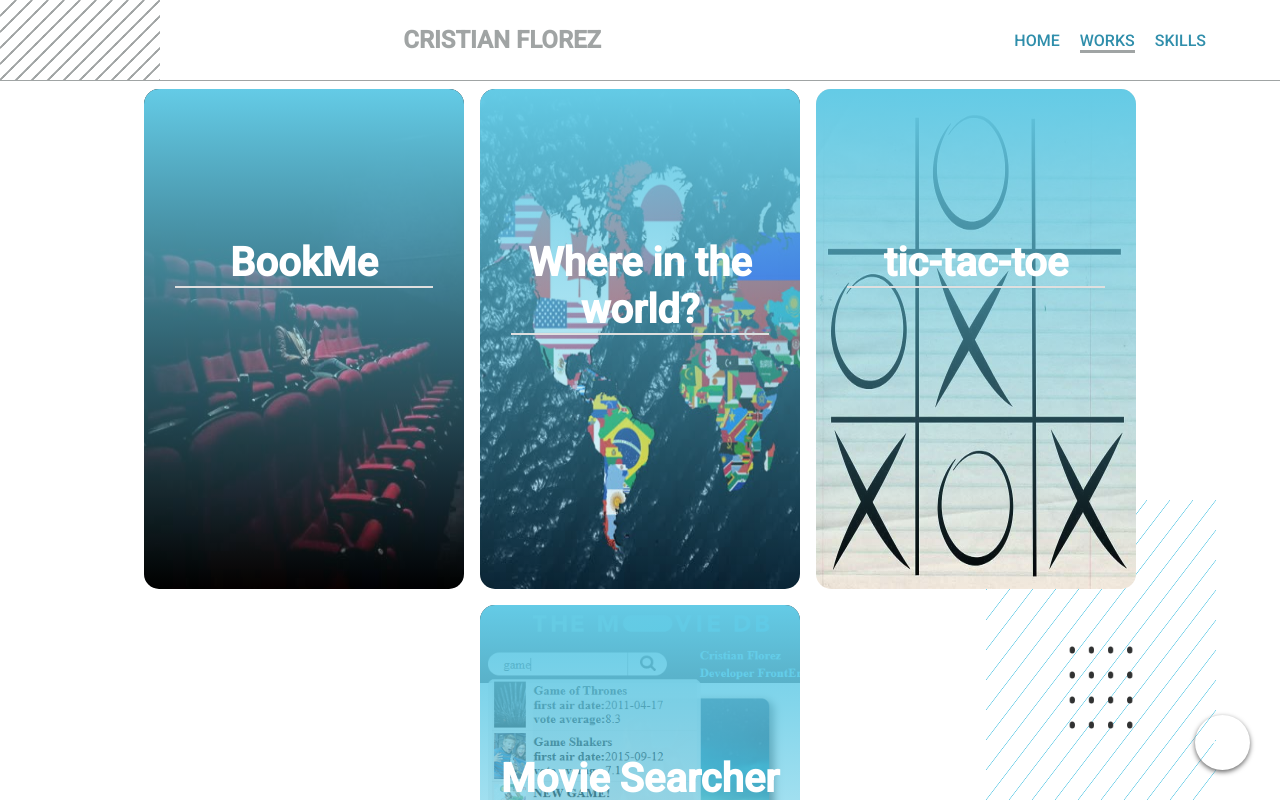
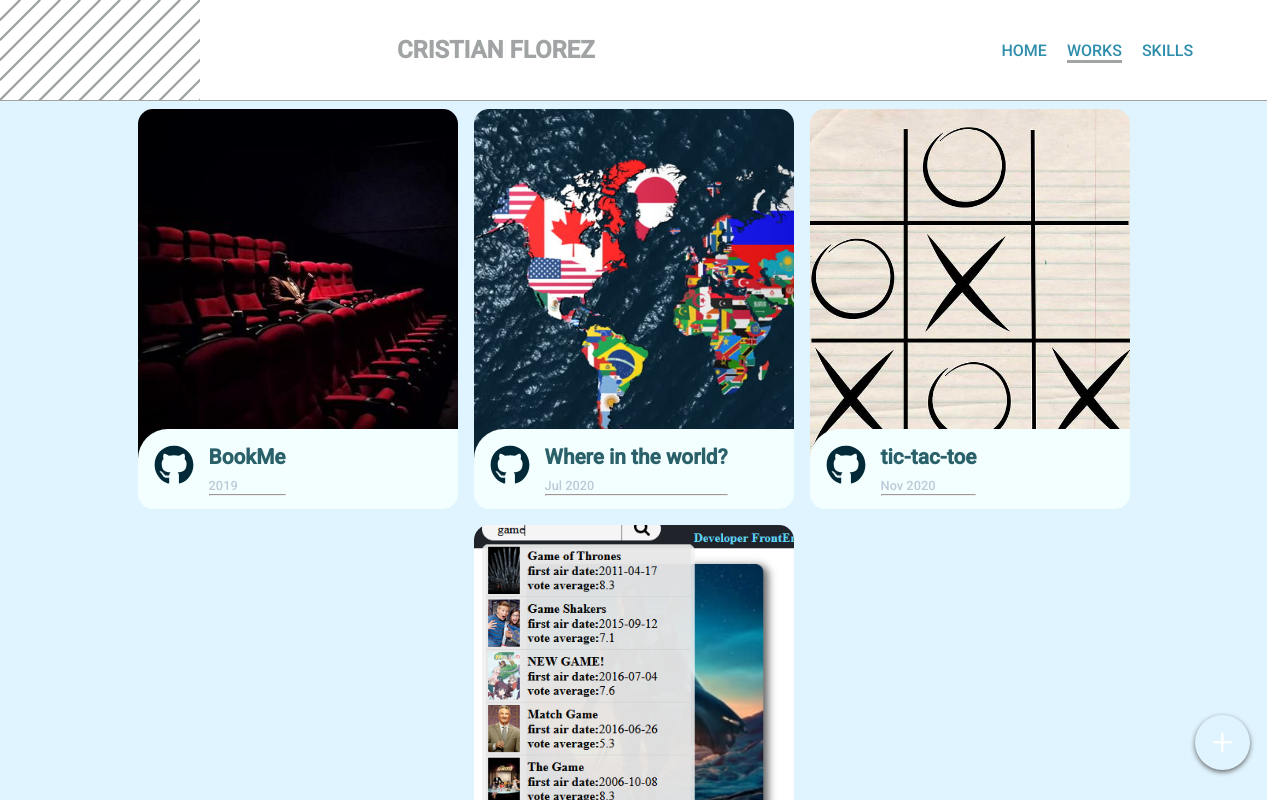
Before and after one commit to krisyupher/Portafolio, a React (Create React App) app: page /works in a window 1280 px wide. Shown: the top 800 px of the page. Built offline with nearby package versions, Linux system fonts and the light colour scheme.

Commit message:
card style

```diff
--- a/src/components/Work.jsx
+++ /dev/null
@@ -1,18 +0,0 @@
-import React from "react"
-import "../styles/components/Work.scss"
-const Work = (props) => {
-  const { title, poster, description, link } = props;
-  return (
-    <a href={link} target="_blank" className="WorkContainer">
-      <div className="Work_CotainerImagen">
-        <img src={poster} alt={poster} />
-      </div>
-      <div className="Work_ContainerData">
-        <h3>{title}</h3>
-        <hr />
-        <p>{description}</p>
-      </div>
-    </a>
-  )
-}
-export default Work
--- /dev/null
+++ b/src/components/WorkPoster/WorkPoster.scss
@@ -0,0 +1,60 @@
+.WorkContainer {
+  width: 320px;
+  height: 400px;
+  border-radius: 15px;
+  margin: 8px;
+  text-decoration: none;
+  position: relative;
+  &:hover {
+    .Work_ContainerData {
+      transition: 2s;
+      height: 40%;
+      p {
+        color: rgb(107, 187, 221);
+        display: initial;
+      }
+    }
+  }
+  img {
+    width: inherit;
+    border-top-left-radius: inherit;
+    border-top-right-radius: inherit;
+    max-height: 400px;
+    min-height: 350px;
+    object-fit: cover;
+  }
+  .Work_ContainerData {
+    transition: 2s;
+    border-top-left-radius: 30px;
+    border-bottom-left-radius: inherit;
+    border-bottom-right-radius: inherit;
+    position: absolute;
+    bottom: 0%;
+    background: #f3ffff;
+    width: 100%;
+    height: 20%;
+    padding: 5%;
+    box-sizing: border-box;
+    .titleContainer {
+      display: flex;
+      .FontAwesomeIcon {
+        color: #012938;
+        font-size: 40px;
+        padding-right: 15px;
+      }
+      h3 {
+        font-size: 1.3em;
+        margin: 0 0 0.3em;
+        color: #2a6069;
+      }
+      span {
+        font-size: 0.8em;
+        color: #bdc9d7;
+      }
+    }
+    p {
+      color: transparent;
+      transition: 2s;
+    }
+  }
+}
--- /dev/null
+++ b/src/components/WorkPoster/index.jsx
@@ -0,0 +1,26 @@
+import React from "react";
+import { faGithub } from "@fortawesome/free-brands-svg-icons";
+import { FontAwesomeIcon } from "@fortawesome/react-fontawesome";
+import "./WorkPoster.scss";
+const WorkPoster = (props) => {
+  const { title, poster, description, link, date, github } = props;
+  return (
+    <a href={link} target="_blank" className="WorkContainer">
+      <img src={poster} alt={poster} />
+      <div className="Work_ContainerData">
+        <div className="titleContainer">
+          <a href={github}>
+            <FontAwesomeIcon icon={faGithub} className="FontAwesomeIcon" />
+          </a>
+          <div>
+            <h3>{title}</h3>
+            <span>{date}</span>
+            <hr />
+          </div>
+        </div>
+        <p>{description}</p>
+      </div>
+    </a>
+  );
+};
+export default WorkPoster;
--- a/src/containers/Works.jsx
+++ b/src/containers/Works.jsx
@@ -1,44 +1,52 @@
-import React, { Fragment } from "react"
-import Work from "../components/Work"
-import BookMePoster from "../static/BookMe.png"
-import ticTacToe from "../static/tres-en-raya-reglas.jpg"
-import Portafolio from "../static/Portafolio.png"
-import MovieSearcherTMDB from "../static/Movie-Searcher-TMDB.png"
-import Countrys from "../static/Countrys.png"
-import "../styles/containers/Works.scss"
+import React, { Fragment } from "react";
+import WorkPoster from "../components/WorkPoster";
+import BookMePoster from "../static/BookMe.png";
+import ticTacToe from "../static/tres-en-raya-reglas.jpg";
+import Portafolio from "../static/Portafolio.png";
+import MovieSearcherTMDB from "../static/Movie-Searcher-TMDB.png";
+import Countrys from "../static/Countrys.png";
+import "../styles/containers/Works.scss";
 const Works = () => {
   return (
     <Fragment>
       <div className="Works">
         <div className="cards">
-          <Work
+          <WorkPoster
             title="BookMe"
             poster={BookMePoster}
             description="Proyecto reaclizado con React, React-router, carrucel funcional con Whirligig y consumiendo APIs con async await"
             link="https://krisyupher.github.io/BookMe-platzi/"
+            date="2019"
+            github="https://github.com/krisyupher/BookMe-platzi"
           />
-          <Work
+          <WorkPoster
             title="Where in the world?"
             poster={Countrys}
             description="Proyecto reaclizado con React, React-router, carrucel funcional con Whirligig y consumiendo APIs con async await"
             link="https://krisyupher.github.io/countriesflag/"
+            date="Jul 2020"
+            github="https://github.com/krisyupher/countriesflag"
           />
-          <Work
+          <WorkPoster
             title="tic-tac-toe"
             poster={ticTacToe}
             description="React.js, and css. First attempt at PWA (Progressive Web App) download it from your android."
             link="https://krisyupher.github.io/tres-en-linea/"
+            date="Nov 2020"
+            github="https://github.com/krisyupher/tres-en-linea"
           />
-          <Work
+          <WorkPoster
             title="Movie Searcher TMDB"
             poster={MovieSearcherTMDB}
             description="IMDB is a repository of information about movies and series that also provides
             consultation services for fans of the subject."
             link="https://krisyupher.github.io/Movie-Searcher-TMDB/"
+            date="Dec 2020"
+            github="https://github.com/krisyupher/Movie-Searcher-TMDB"
           />
         </div>
       </div>
     </Fragment>
-  )
-}
-export default Works
+  );
+};
+export default Works;
--- a/src/styles/components/Header.scss
+++ b/src/styles/components/Header.scss
@@ -1,7 +1,7 @@
 $azulFuerte: #2f8eab; //titulos
 $grisLineas: #a0a4a4;
 .Header {
-  height: 10vh;
+  height: 100px;
   background-color: rgb(255, 255, 255);
   border-bottom: 1px solid $grisLineas;
   display: flex;
--- a/src/styles/components/Work.scss
+++ /dev/null
@@ -1,67 +0,0 @@
-$heightCard: 500px;
-$BorderRadius: 15px;
-.WorkContainer {
-  width: 320px;
-  height: $heightCard;
-  border-radius: $BorderRadius;
-  margin: 8px;
-  text-decoration: none;
-  &:hover {
-    .Work_ContainerData {
-      transition: 2s;
-      filter: grayscale(0.5);
-      /* background: linear-gradient(rgba(255, 255, 255, 0) 0%, rgb(0, 0, 0) 100%); */
-      h3 {
-        transition: 1.5s;
-        padding-top: 50px;
-      }
-      p {
-        height: initial;
-        color: white;
-        transition: 2s;
-        padding: 20px 0;
-      }
-    }
-  }
-  .Work_CotainerImagen {
-    width: inherit;
-    height: 0;
-    border-radius: $BorderRadius;
-    img {
-      border-radius: $BorderRadius;
-      width: inherit;
-      height: $heightCard;
-    }
-  }
-  .Work_ContainerData {
-    transition: 2s;
-    border-radius: $BorderRadius;
-    position: relative;
-    height: $heightCard;
-    width: inherit;
-    background: linear-gradient(0deg, rgba(255, 255, 255, 0) 0%, rgba(100, 203, 230, 1) 100%);
-    h3 {
-      transition: 2s;
-      font-size: 40px;
-      text-align: center;
-      padding-top: 150px;
-      color: white;
-    }
-    hr {
-      width: 80%;
-      background-color: white;
-      margin: auto;
-      border: 1px solid #dfdfdf;
-    }
-    p {
-      height: 0;
-      transition: 2s;
-      box-sizing: border-box;
-      padding: 0;
-      width: 80%;
-      margin: auto;
-      color: transparent;
-      text-align: center;
-    }
-  }
-}
--- a/src/styles/containers/Layout.scss
+++ b/src/styles/containers/Layout.scss
@@ -3,6 +3,7 @@ $grisLineas: #a0a4a4;
 $azulClaro: #64cbe6;
 
 .ContainerLayout {
+  background: blue;
   .ContentContainer {
     position: relative;
     z-index: 1;
--- a/src/styles/containers/Works.scss
+++ b/src/styles/containers/Works.scss
@@ -1,11 +1,13 @@
-.Works{
-  h2{
+.Works {
+  height: calc(100vh - 100px);
+  background: #dff4ff;
+  h2 {
     font-size: 50px;
   }
 }
-.cards{
+.cards {
   display: flex;
-  flex-wrap:wrap;
+  flex-wrap: wrap;
   justify-content: center;
   align-items: center;
 }
--- a/src/styles/index.css
+++ b/src/styles/index.css
@@ -6,6 +6,6 @@
   padding: 0;
 }
 body{
-  width: 100vw;
+  width: 99vw;
   height: 100vh;
 }
```
Also changed, not shown: package.json (+5 -5 lines), 1 other file (tests, documents, lock files or other folders). Lines whose indentation alone changed are shown as unchanged.
